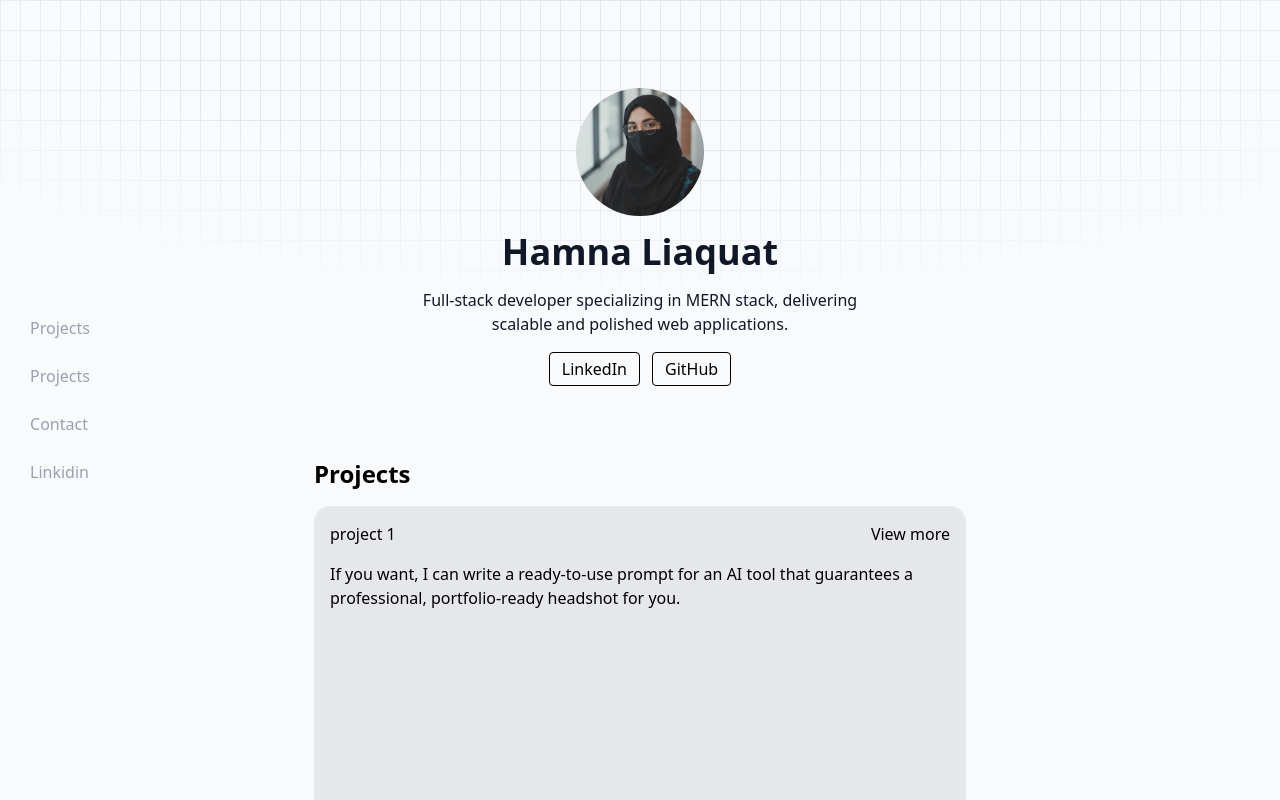
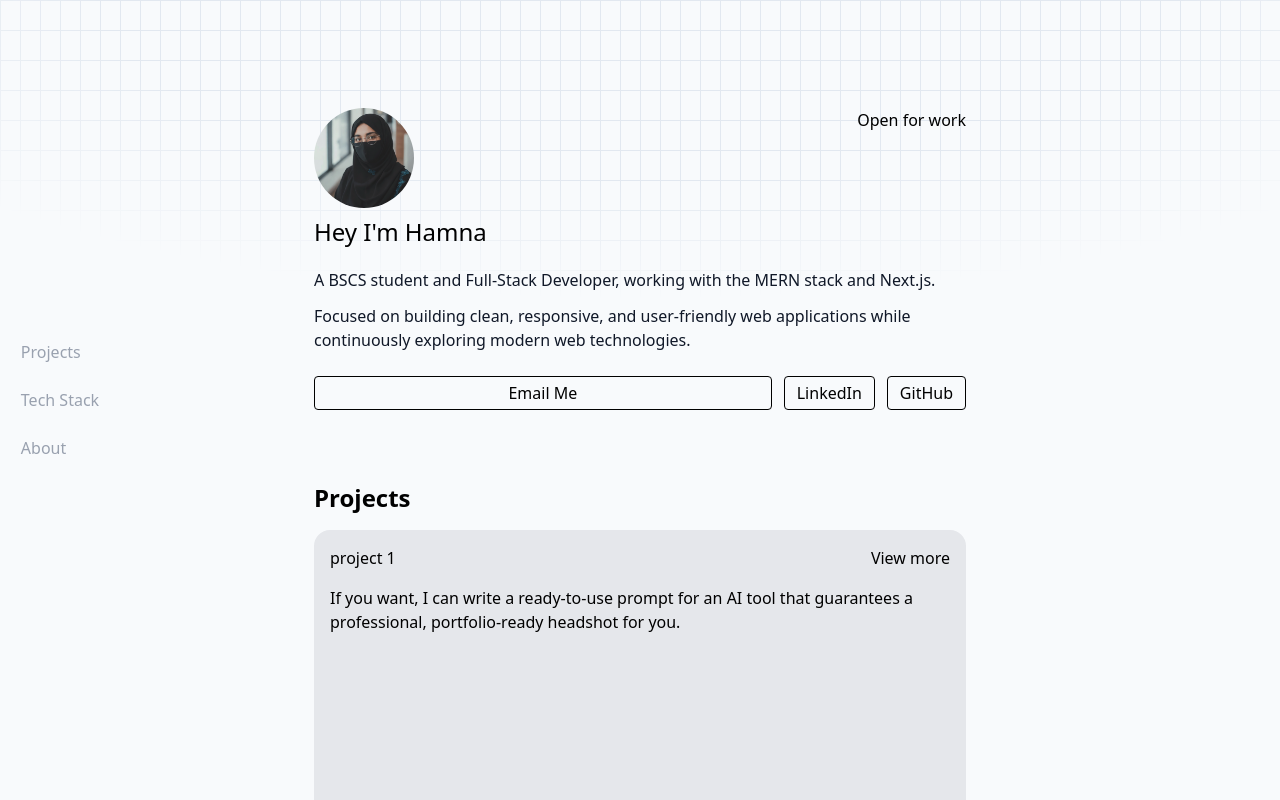
Before and after one commit to humnaliaquat/my-portfolio, a Next.js app: page / in a window 1280 px wide. Shown: the top 800 px of the page. Built offline with nearby package versions, Linux system fonts and the light colour scheme.

Commit message:
started creating layout

```diff
--- a/src/app/IntroPage.jsx
+++ b/src/app/IntroPage.jsx
@@ -3,25 +3,37 @@ import React from "react";
 
 export default function IntroPage() {
   return (
-    <div className="flex flex-col items-center justify-center mt-10">
-      <div className="flex flex-col justify-center items-center w-[700px] px-6 py-4 mx-auto z-20 gap-4">
+    <div className="flex flex-col items-center justify-center mt-15">
+      <div className="flex flex-col justify-start items-start w-[700px] px-6 py-4 mx-auto z-20 gap-2">
         {/* Profile Image Wrapper */}
-        <div className="w-32 h-32 rounded-full overflow-hidden  flex items-center justify-center">
+        <div className="flex justify-between  w-full">
+          <div className="w-25 h-25 rounded-full overflow-hidden  flex ">
             <Image
-            src="/hani.png"
+              src="/hanii.png"
               alt="my pic"
               width={128}
               height={128}
               className="object-cover  w-full h-full"
             />
           </div>
+          <h1>Open for work</h1>
+        </div>
 
-        <h1 className="text-gray-900 text-4xl font-bold">Hamna Liaquat</h1>
-        <div className="text-gray-900 w-[70%] justify-center flex-col flex items-center text-center">
-          <p>Full-stack developer specializing in MERN stack, delivering</p>
-          <p>scalable and polished web applications.</p>
+        <h3 className="text-2xl font-medium">Hey I'm Hamna</h3>
+        <div className="text-gray-900  gap-3 mt-3 justify-start flex-col flex items-start w-full ">
+          <p>
+            A BSCS student and Full-Stack Developer, working with the MERN stack
+            and Next.js.
+          </p>
+          <p>
+            Focused on building clean, responsive, and user-friendly web
+            applications while continuously exploring modern web technologies.
+          </p>
         </div>
-        <div className="flex gap-3">
+        <div className="flex mt-4 gap-3 w-full">
+          <button className="border border-black text-black px-3 py-1 rounded w-[80%]">
+            Email Me
+          </button>
           <button className="border border-black text-black px-3 py-1 rounded">
             LinkedIn
           </button>
--- a/src/app/Sidebar.jsx
+++ b/src/app/Sidebar.jsx
@@ -14,17 +14,12 @@ export default function Sidebar() {
           </li>
           <li>
             <Link href="/projects" className="hover:text-white">
-              Projects
+              Tech Stack
             </Link>
           </li>
           <li>
             <Link href="/contact" className="hover:text-white">
-              Contact
-            </Link>
-          </li>
-          <li>
-            <Link href="/contact" className="hover:text-white">
-              Linkidin
+              About
             </Link>
           </li>
         </ul>
```
Lines whose indentation alone changed are shown as unchanged.
